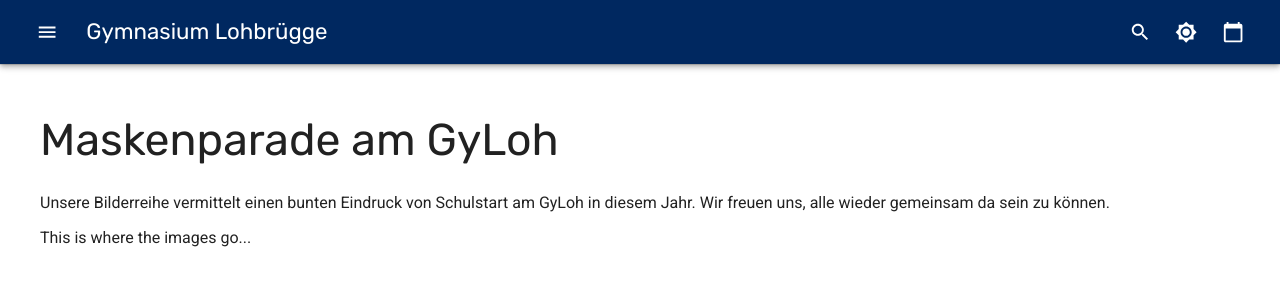
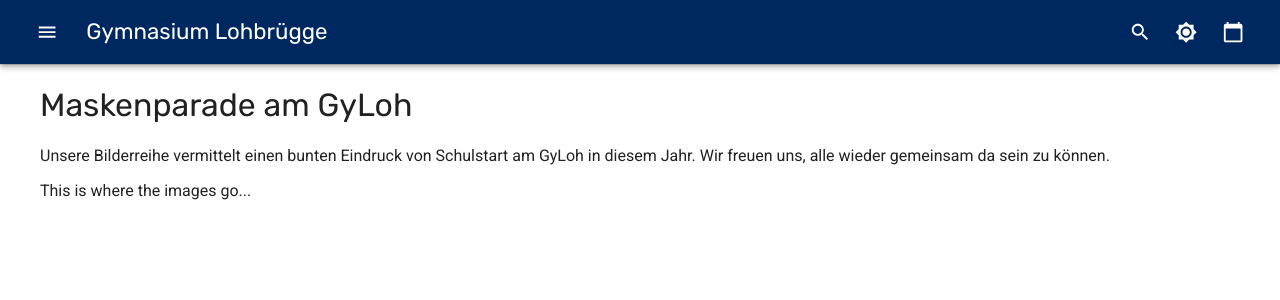
Before and after one commit to nicholas-roether/gyloh-preview, a React (Create React App) app: page /news/maskenparade in a window 1280 px wide. Shown: the top 300 px of the page. Built offline with nearby package versions, Linux system fonts and the light colour scheme.

Commit message:
Fix headings

```diff
--- a/src/common/MuiMD.tsx
+++ b/src/common/MuiMD.tsx
@@ -1,15 +1,34 @@
-import { Typography, TypographyVariant } from "@material-ui/core";
+import { createStyles, makeStyles } from "@material-ui/core";
 import Markdown from "markdown-to-jsx";
 import React from "react";
 
+const useStyles = makeStyles(theme => createStyles({
+	heading: {
+		fontFamily: theme.typography.h1.fontFamily,
+		fontWeight: "normal"
+	}
+}));
+
 function MuiMD(props: {children: string, overrides?: any}) {
+	const classes = useStyles();
 	return (
 		<Markdown options={{createElement: (Tag, props, ...children) => {
-			let elem: React.ReactElement;
-			if(typeof Tag === "string" && /h[0-9]/.test(Tag))
-				elem = <span style={{fontSize: "0.5em"}}>{children}</span>
-			else elem = <Tag {...props}>{children}</Tag>;
-			return <Typography variant={Tag as TypographyVariant}>{elem}</Typography>;
+			switch(Tag) {
+				case "h1":
+					return <h1 className={classes.heading}>{children}</h1>;
+				case "h2":
+					return <h2 className={classes.heading}>{children}</h2>;
+				case "h3":
+					return <h3 className={classes.heading}>{children}</h3>;
+				case "h4":
+					return <h4 className={classes.heading}>{children}</h4>;
+				case "h5":
+					return <h5 className={classes.heading}>{children}</h5>;
+				case "h6":
+					return <h6 className={classes.heading}>{children}</h6>;
+				default:
+					return <Tag {...props}>{children}</Tag>
+			}
 		}, overrides: props.overrides}} {...props}>
 			{props.children}
 		</Markdown>
```
